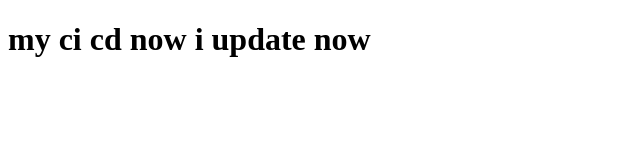
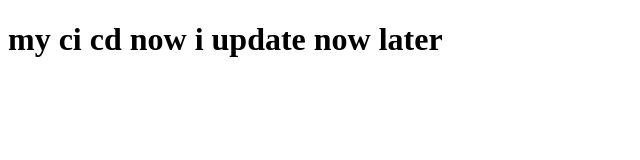
Before and after one commit to DhirJbande/cicd, a plain HTML site: page xyz/index.html in a window 1280 px wide. Shown: the whole page, without its empty margins (0-640 px from the left). Drawn offline with Linux system fonts and the light colour scheme.

Commit message:
Your update

```diff
--- a/xyz/index.html
+++ b/xyz/index.html
@@ -6,7 +6,7 @@
     <title>Document</title>
 </head>
 <body>
-   <h1>my ci cd now i update now
+   <h1>my ci cd now i update now later
 
    </h1>
 </body>
```
